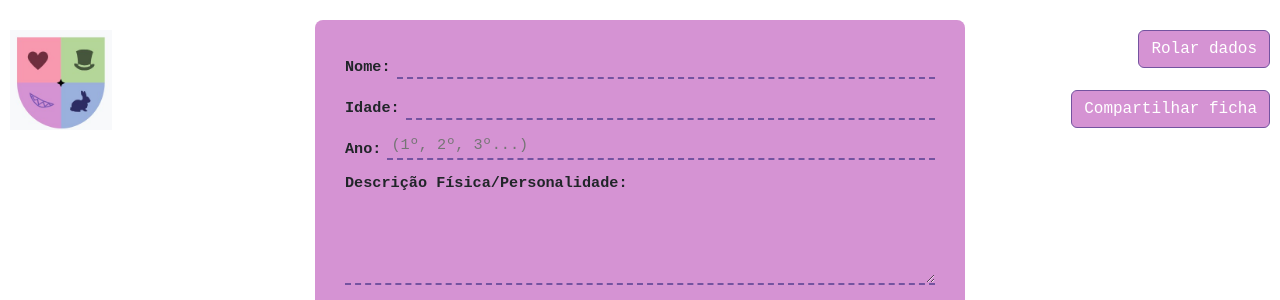
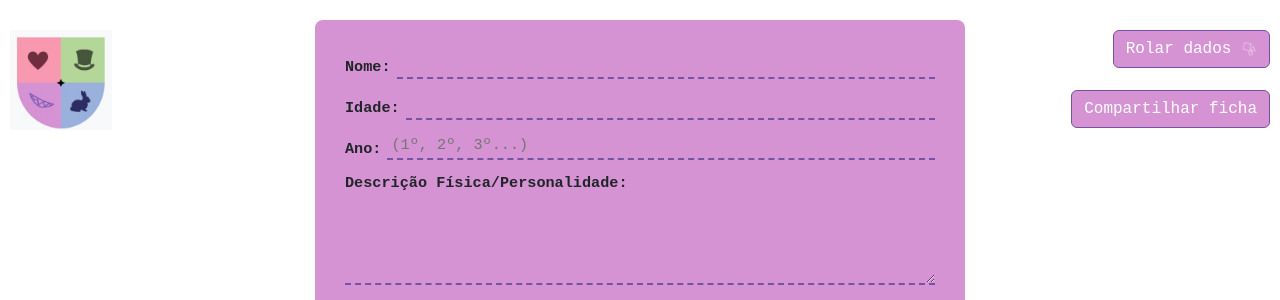
Before and after one commit to Bit-whiteBunny/ama, a PHP site: page /fichaGato/fichaExemp.html in a window 1280 px wide. Shown: the top 300 px of the page. Run offline with PHP 8.4, Linux system fonts and the light colour scheme.

Commit message:
dado fichaGato teste

```diff
--- a/fichaGato/aparenceFichaExemp.css
+++ b/fichaGato/aparenceFichaExemp.css
@@ -6,10 +6,15 @@
 }
 
 @media (max-width: 900px) {
-  #rolar span,
+  #rolar #ii,
   #compartilhar span {
     display: none;
   }
+
+  #rolar #irolar{
+    display: inline-block;
+  }
+  #rolar
   #rolar,
   #compartilhar {
     position: fixed;
--- a/fichaGato/fichaExemp.html
+++ b/fichaGato/fichaExemp.html
@@ -167,7 +167,25 @@
         <!-- Imagem decorativa da silhueta do coelho no canto inferior -->
         <img class="icone-gato" src="../imagens/gato.png" alt="">
     </form>
-    <button id="rolar" class="btn btn-primary" data-bs-toggle="modal" data-bs-target="#staticBackdrop"><span>Rolar dados</span></button>
+    <button id="rolar" class="btn btn-primary" data-bs-toggle="modal" data-bs-target="#staticBackdrop"><span id="ii">Rolar dados</span> <span class="irolar"><svg xmlns="http://www.w3.org/2000/svg" width="1em" height="1em" viewBox="0 0 48 48">
+	<path d="M0 0h48v48H0z" fill="none" />
+	<path fill="none" stroke="currentColor" stroke-linecap="round" stroke-linejoin="round" d="M29.706 9.518L11.797 4.541a1.127 1.127 0 0 0-1.386.785L5.43 23.23a1.127 1.127 0 0 0 .785 1.385l17.907 4.98a1.13 1.13 0 0 0 1.386-.785l4.98-17.907a1.13 1.13 0 0 0-.784-1.386Z" />
+	<circle cx="15.38" cy="10.243" r=".75" fill="currentColor" />
+	<circle cx="13.804" cy="15.912" r=".75" fill="currentColor" />
+	<circle cx="12.228" cy="21.581" r=".75" fill="currentColor" />
+	<circle cx="23.694" cy="12.555" r=".75" fill="currentColor" />
+	<circle cx="22.118" cy="18.224" r=".75" fill="currentColor" />
+	<circle cx="20.542" cy="23.892" r=".75" fill="currentColor" />
+	<path fill="none" stroke="currentColor" stroke-linecap="round" stroke-linejoin="round" d="m31.444 30.17l-8.891 3.325a.575.575 0 0 0-.339.739l3.326 8.892a.575.575 0 0 0 .74.338l8.89-3.326a.575.575 0 0 0 .34-.739v-.001l-3.325-8.89a.575.575 0 0 0-.74-.34Z" />
+	<circle cx="26.007" cy="35.453" r=".75" fill="currentColor" />
+	<circle cx="27.649" cy="39.645" r=".75" fill="currentColor" />
+	<circle cx="30.136" cy="33.909" r=".75" fill="currentColor" />
+	<circle cx="31.777" cy="38.102" r=".75" fill="currentColor" />
+	<path fill="none" stroke="currentColor" stroke-linecap="round" stroke-linejoin="round" d="m28.362 27.15l14.249 2.802l-4.698-13.742Z" />
+	<circle cx="36.846" cy="21.87" r=".75" fill="currentColor" />
+	<circle cx="36.106" cy="25.76" r=".75" fill="currentColor" />
+</svg>
+</span></button>
 
     <div class="modal" id="staticBackdrop" tabindex="-1">
         <div class="modal-dialog modal-dialog-centered">
```
